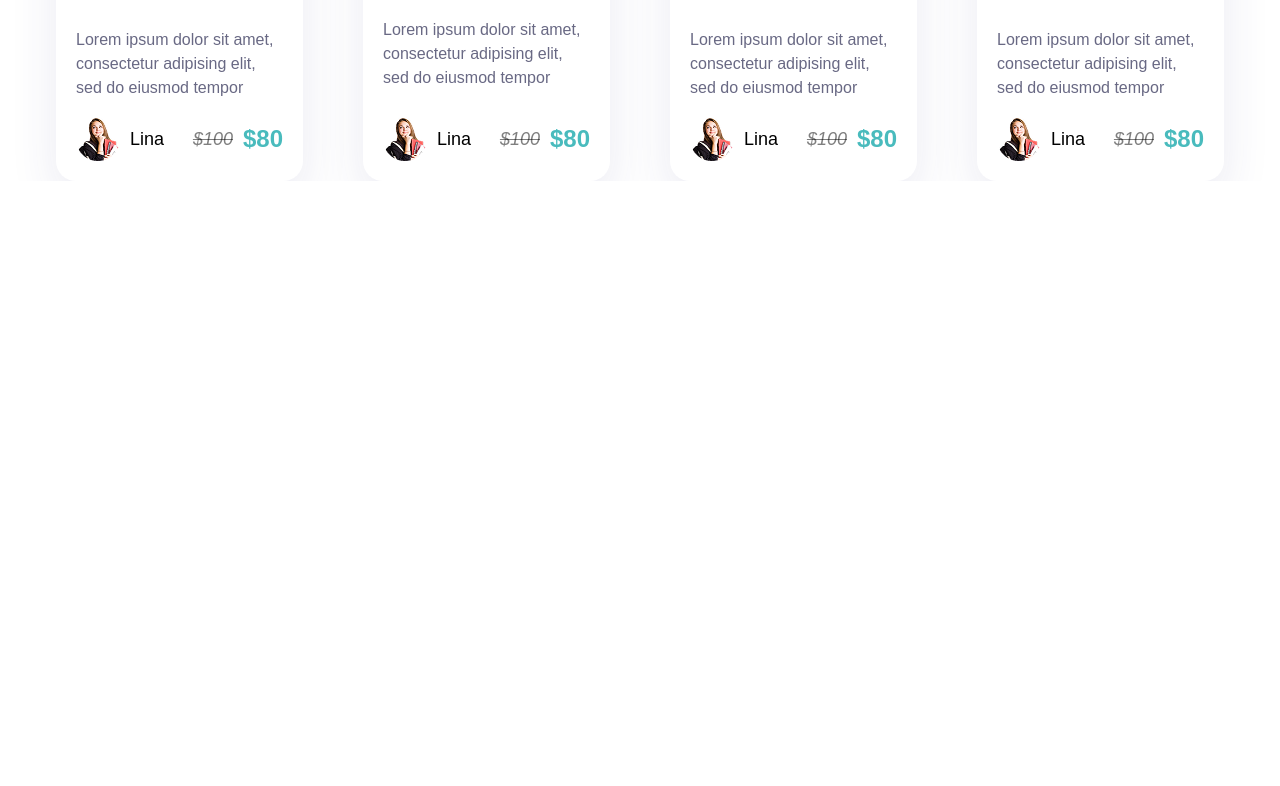
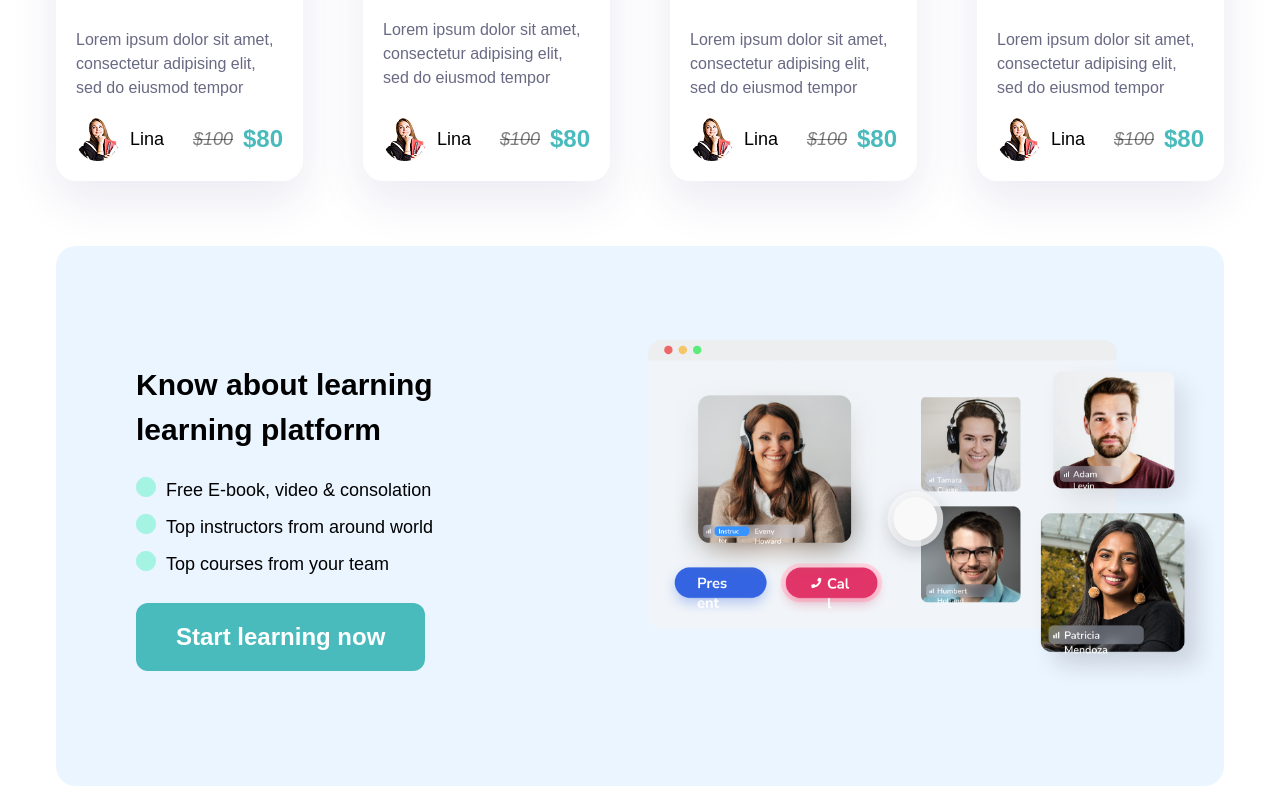
Before and after one commit to KTThanh167/E-learning, a Vue app: page /search in a window 1280 px wide. Shown: the part 1349-2135 px from the top of the page. Before the commit the page ends 1530 px from the top, so only its background shows below. Built offline with nearby package versions, Linux system fonts and the light colour scheme.

Commit message:
feat(search): implement learning  platform features

```diff
--- /dev/null
+++ b/src/components/Search/LearningPlatform.vue
@@ -0,0 +1,48 @@
+<script setup>
+const props = defineProps({
+  platform: {
+    type: Object,
+    required: true,
+    default: () => {},
+  },
+  infors: {
+    type: Array,
+    required: true,
+    default: () => [],
+  },
+})
+</script>
+
+<template>
+  <div
+    class="bg-[rgba(157,204,255,0.2)] rounded-[20px] flex items-center justify-center mt-[65px] min-h-[540px] gap-[150px]"
+  >
+    <!-- Information platform -->
+    <div class="pl-[80px]">
+      <div class="pb-[25px]">
+        <p class="font-semibold text-[30px]">{{ props.platform.title }}</p>
+      </div>
+      <div class="flex flex-col gap-[10px]">
+        <div v-for="(item, index) in infors" :key="index" class="flex gap-[10px]">
+          <img
+            src="../../assets/img/Icon/green-circle.png"
+            alt=""
+            class="max-w-[20px] max-h-[20px]"
+          />
+          <p class="font-normal text-[18px]">{{ item.desc }}</p>
+        </div>
+      </div>
+      <button
+        class="bg-primary py-[16px] px-[40px] mt-[25px] text-white font-bold text-[24px] rounded-[12px]"
+      >
+        Start learning now
+      </button>
+    </div>
+    <!-- Image platform -->
+    <img
+      src="../../assets/img/Search/learning-platform.png"
+      alt=""
+      class="max-w-[600px] object-contain overflow-hidden"
+    />
+  </div>
+</template>
--- a/src/views/SearchView.vue
+++ b/src/views/SearchView.vue
@@ -1,7 +1,25 @@
 <script setup>
 import TheHeader from '@/components/Layout/TheHeader.vue'
+import LearningPlatform from '@/components/Search/LearningPlatform.vue'
 import SearchAndFilter from '@/components/Search/SearchAndFilter.vue'
 import SearchResult from '@/components/Search/SearchResult.vue'
+import { ref } from 'vue'
+
+const platform = ref({
+  title: 'Know about learning learning platform',
+})
+
+const infors = ref([
+  {
+    desc: 'Free E-book, video & consolation',
+  },
+  {
+    desc: 'Top instructors from around world',
+  },
+  {
+    desc: 'Top courses from your team',
+  },
+])
 </script>
 
 <template>
@@ -17,4 +35,8 @@ import SearchResult from '@/components/Search/SearchResult.vue'
   <div class="container">
     <SearchResult />
   </div>
+  <!-- Learning platform -->
+  <div class="container">
+    <LearningPlatform :platform="platform" :infors="infors" />
+  </div>
 </template>
```
